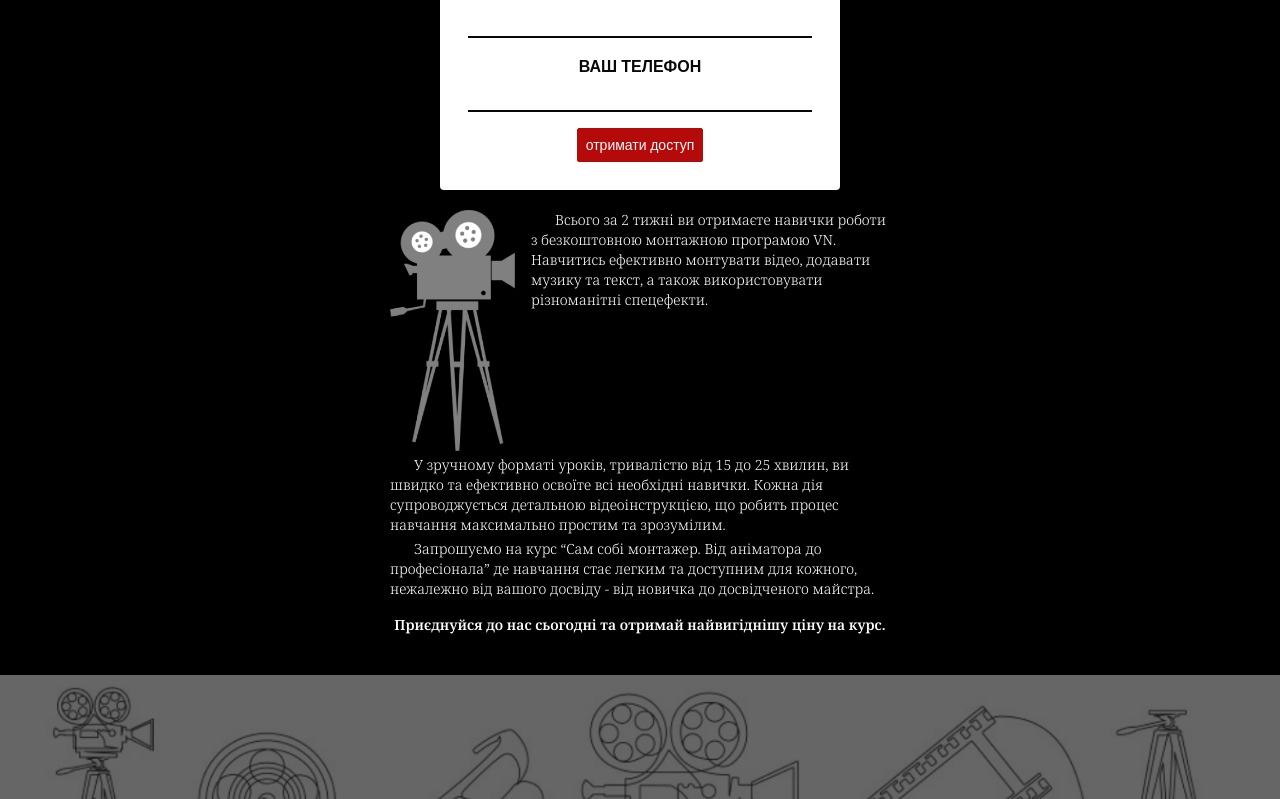
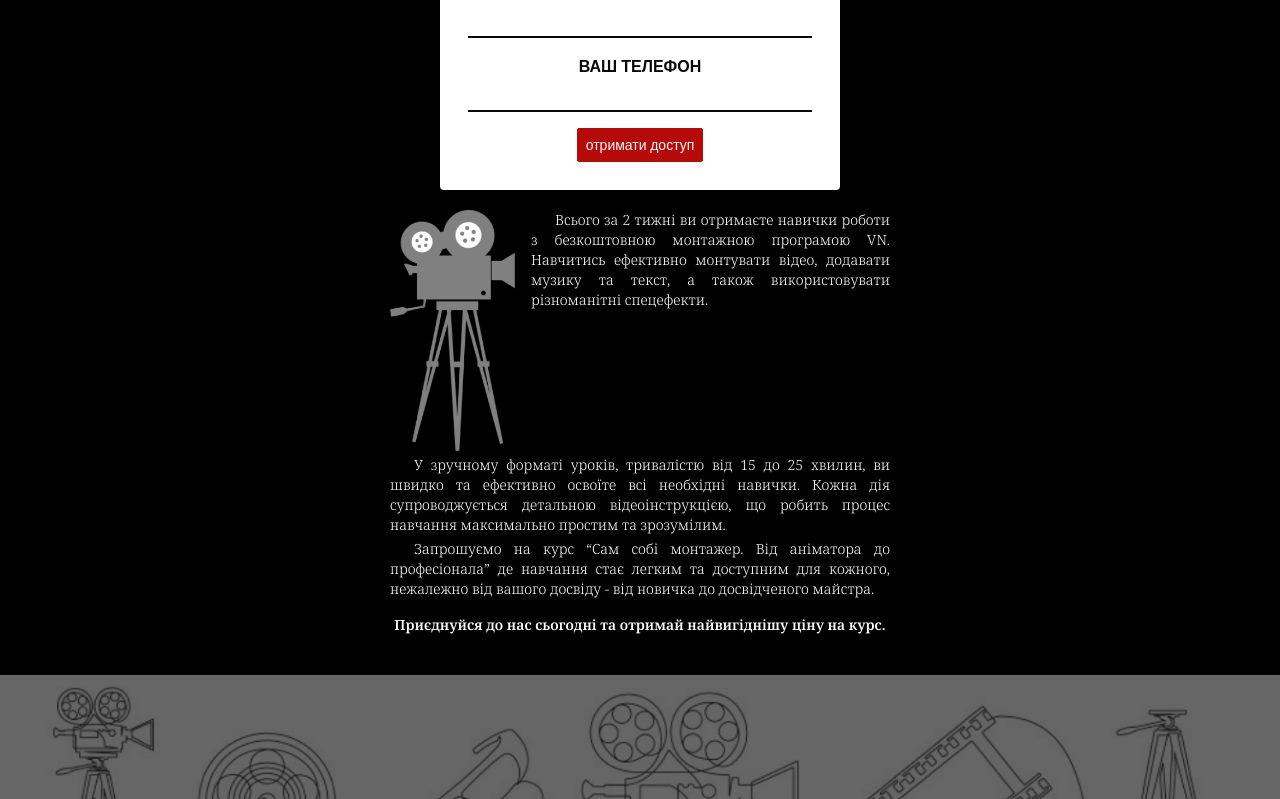
Before and after one commit to IraMira333/kateryna_kutsyk_master-class, a Next.js app: page / in a window 1280 px wide. Shown: the part 515-1314 px from the top of the page. Built offline with nearby package versions, Linux system fonts and the light colour scheme.

Commit message:
Update Slide1.tsx

```diff
--- a/src/components/Slide1.tsx
+++ b/src/components/Slide1.tsx
@@ -64,21 +64,21 @@ export const Slide1 = () => {
                             height={882}
                             className="w-[25%] h-auto"
                         />
-                        <p className="indent-6">
+                        <p className="indent-6 text-justify">
                             Всього за 2 тижні ви отримаєте навички роботи з
                             безкоштовною монтажною програмою VN. Навчитись
                             ефективно монтувати відео, додавати музику та текст,
                             а також використовувати різноманітні спецефекти.{" "}
                         </p>
                     </div>
-                    <p className="indent-6 mb-1">
+                    <p className="indent-6 mb-1 text-justify">
                         У зручному форматі уроків, тривалістю від 15 до 25
                         хвилин, ви швидко та ефективно освоїте всі необхідні
                         навички. Кожна дія супроводжується детальною
                         відеоінструкцією, що робить процес навчання максимально
                         простим та зрозумілим.{" "}
                     </p>
-                    <p className="indent-6 mb-4">
+                    <p className="indent-6 mb-4 text-justify">
                         Запрошуємо на курс “Сам собі монтажер. Від аніматора до
                         професіонала” де навчання стає легким та доступним для
                         кожного, нежалежно від вашого досвіду - від новичка до
```
